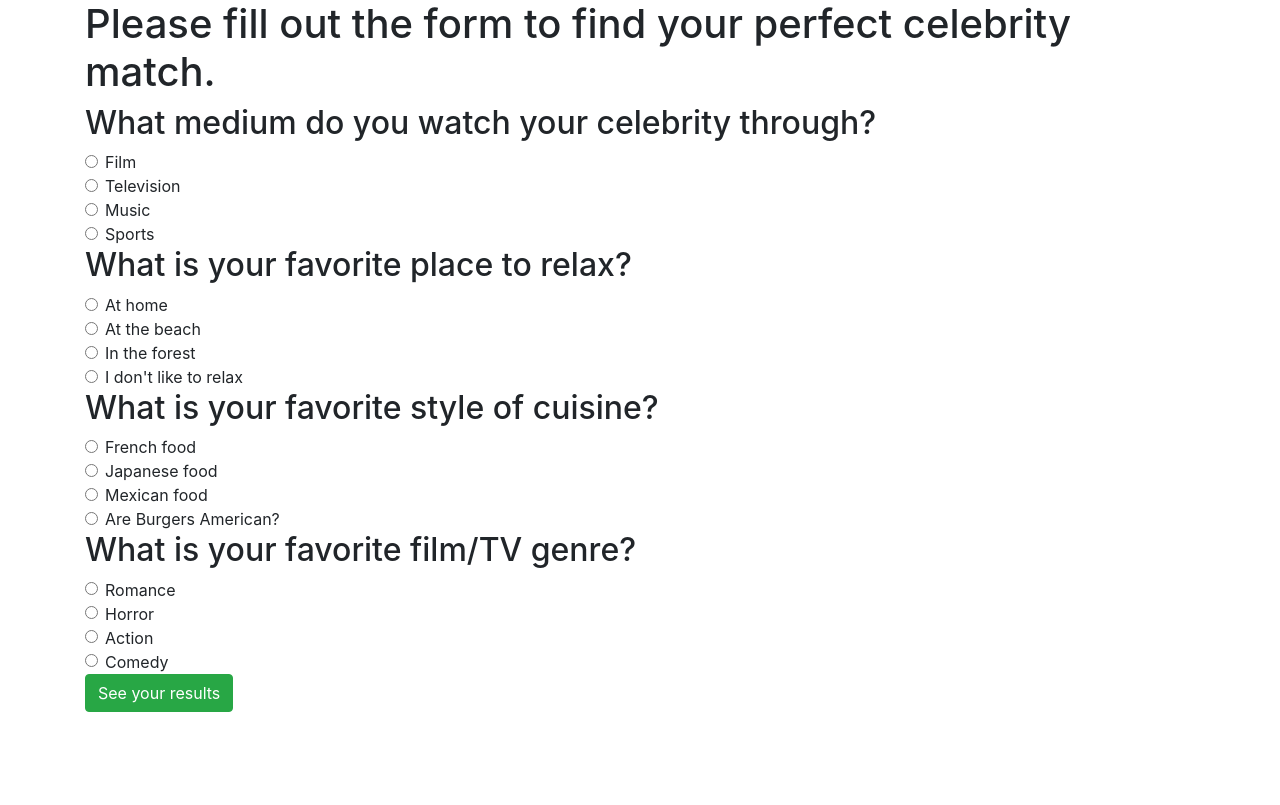
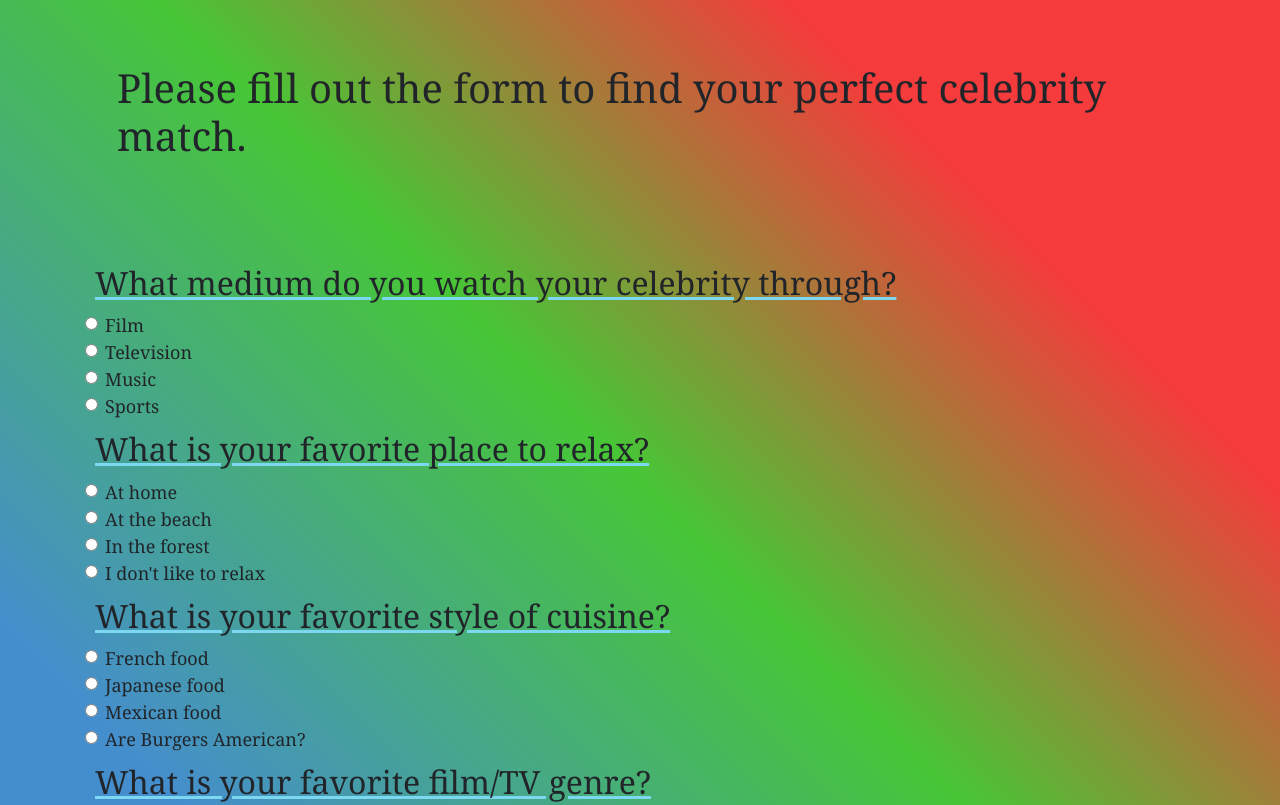
Before and after one commit to SJerrod/celebrity-quiz, a plain HTML site: page index.html in a window 1280 px wide. Shown: the top 805 px of the page. Drawn offline with Linux system fonts and the light colour scheme.

Commit message:
add styling
Co-authored-by: Jerrod Styrk <jstyrk@citadel.edu>

```diff
--- a/css/styles.css
+++ b/css/styles.css
@@ -21,3 +21,33 @@
   width: 300px;
   height: auto;
 }
+
+body {
+  background: rgb(69,142,205);
+  background: linear-gradient(45deg, rgba(69,142,205,1) 15%, rgba(71,198,54,1) 50%, rgba(245,59,59,1) 78%);
+}
+
+h2 {
+  text-decoration: underline rgb(123, 216, 240);
+  margin: 10px;
+  font-family: Cambria, Cochin, Georgia, Times, 'Times New Roman', serif
+}
+
+.jumbotron {
+  background-color: rgba(255, 255, 255, 0);
+}
+
+.jumbotron h1 {
+  font-family: Cambria, Cochin, Georgia, Times, 'Times New Roman', serif
+}
+}
+
+button {
+  margin: 10px;
+}
+
+.form-check {
+  font-size: large;
+  font-family: Cambria, Cochin, Georgia, Times, 'Times New Roman', serif
+}
+}
--- a/index.html
+++ b/index.html
@@ -11,7 +11,9 @@
 </head>
 <body>
   <div class="container">
-    <h1>Please fill out the form to find your perfect celebrity match.</h1>
+    <div class="jumbotron">
+      <h1>Please fill out the form to find your perfect celebrity match.</h1>
+    </div>
     <form id="questions">
       <h2>What medium do you watch your celebrity through?</h2>
       <div class="form-check">
```
